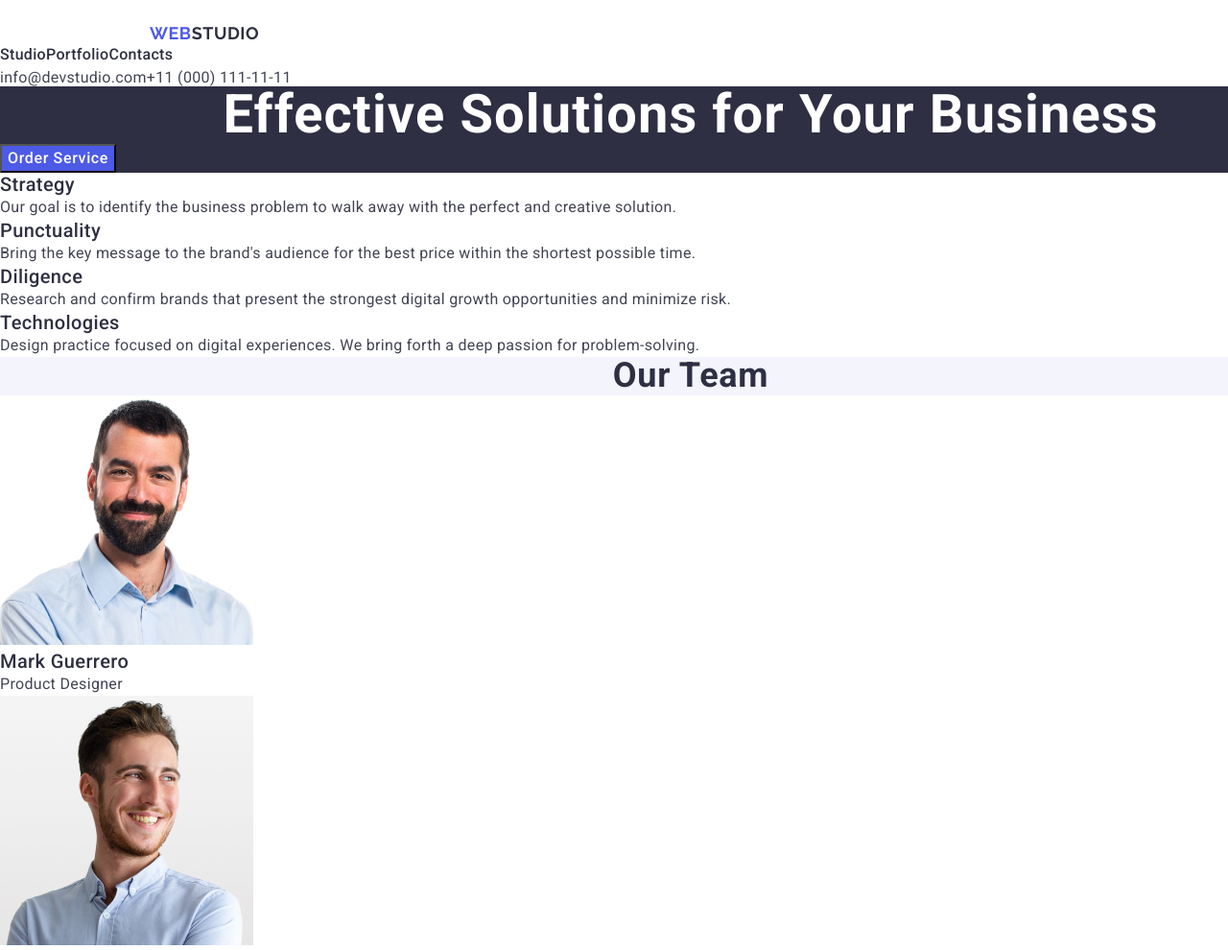
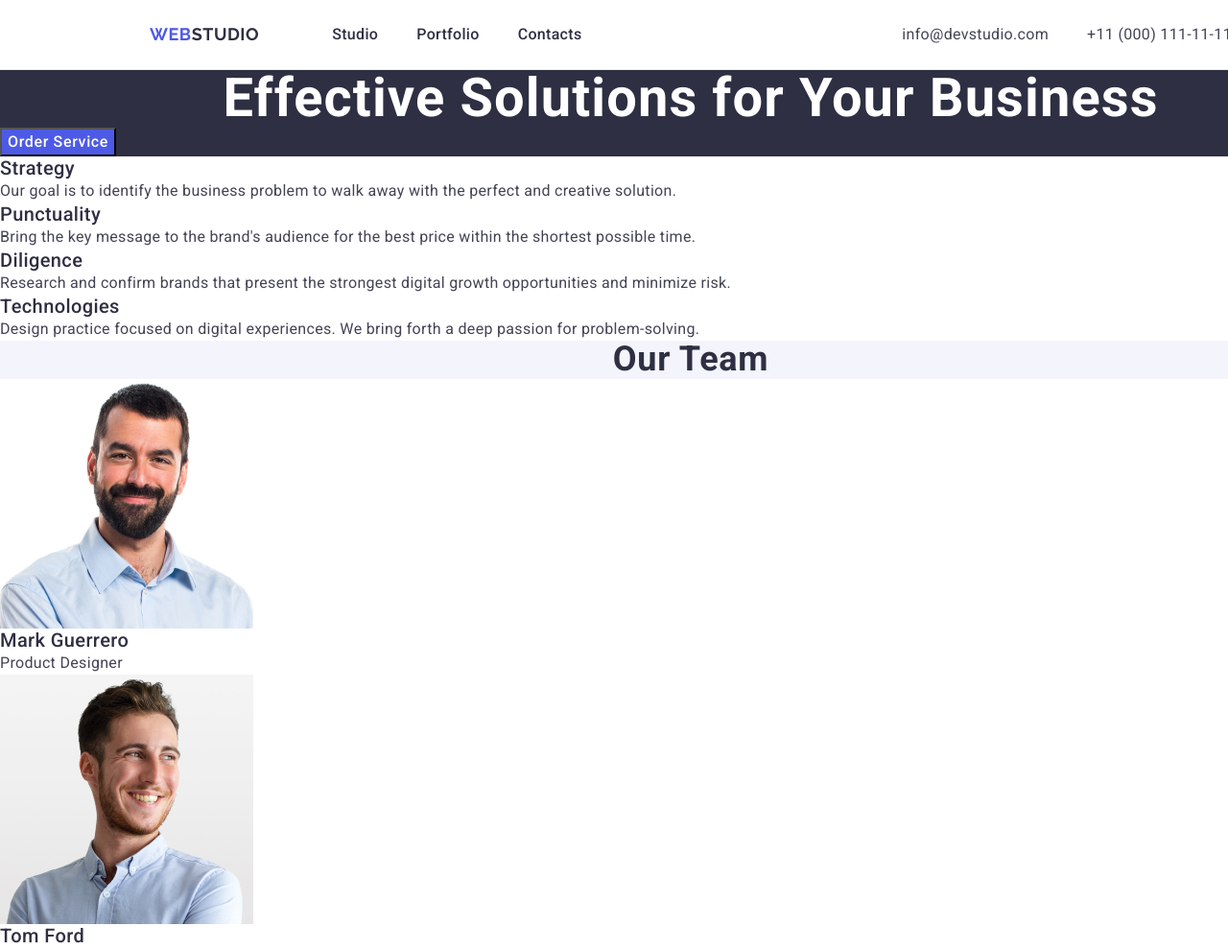
Before and after one commit to AndriiDidukh/goit-markup-hw-03, a plain HTML site: page index.html in a window 1280 px wide. Shown: the top 990 px of the page at 96% size. Drawn offline with nearby package versions, Linux system fonts and the light colour scheme.

Commit message:
completed header

```diff
--- a/css/styles.css
+++ b/css/styles.css
@@ -6,6 +6,8 @@ body {
     font-family: Roboto, sans-serif;
     color: #434455;
     background-color: #ffffff;
+    width: 1440px;
+    margin: 0 auto;
 }
 
 h1,
@@ -24,7 +26,8 @@ ul {
     padding-left: 0;
 }
 
-a {
+a,
+img {
     display: block;
 }
 
@@ -32,18 +35,22 @@ address {
     font-style: normal;
 }
 
-.container {
-    width: 1440px;
+.header-container {
+    display: flex;
+    align-items: center;
+    justify-content: space-between;
+    width: 1158px;
     margin: 0 auto;
+    padding: 0 15px;
 }
 
 .header {
-    display: inline-block;
-    width: 1440px;
-    height: 72px;
-    gap: 0px;
-    border: 1px 0px 0px 0px;
-    color: #e7e9fc;
+    border-bottom: 1px solid #e7e9fc;
+}
+
+.header-nav {
+    display: flex;
+    align-items: center;
 }
 
 .header-logo {
@@ -57,13 +64,7 @@ address {
     text-decoration: none;
     text-transform: uppercase;
     color: #4d5ae5;
-
-    width: Hug (115px) px;
-    height: Fixed (24px) px;
-    margin-top: 24px;
-    margin-left: 156px;
-    gap: 0px;
-    opacity: 0px;
+    margin-right: 76px;
 }
 
 .logo-part {
@@ -72,6 +73,7 @@ address {
 
 .menu {
     display: flex;
+    gap: 40px;
 }
 
 .menu-item {
@@ -81,6 +83,7 @@ address {
     font-size: 16px;
     line-height: 1.5;
     letter-spacing: 0.02em;
+    padding: 24px 0;
 }
 
 .menu-item:hover,
@@ -92,7 +95,7 @@ address {
 .address {
     display: flex;
     align-items: center;
-    font-style: normal;
+    gap: 40px;
 }
 
 .contact-info {
--- a/index.html
+++ b/index.html
@@ -21,13 +21,16 @@
     <body>
         <div class="container">
             <header class="header">
+                <div class="header-container container">
                     <nav class="header-nav">
                         <a class="header-logo" href="./index.html"
                             >Web<span class="logo-part">Studio</span></a
                         >
                         <ul class="menu">
                             <li>
-                            <a class="menu-item" href="./index.html">Studio</a>
+                                <a class="menu-item" href="./index.html"
+                                    >Studio</a
+                                >
                             </li>
                             <li><a class="menu-item" href="">Portfolio</a></li>
                             <li><a class="menu-item" href="">Contacts</a></li>
@@ -49,6 +52,7 @@
                             </li>
                         </ul>
                     </address>
+                </div>
             </header>
             <main>
                 <section class="hero-image">
```
Lines whose indentation alone changed are shown as unchanged.
